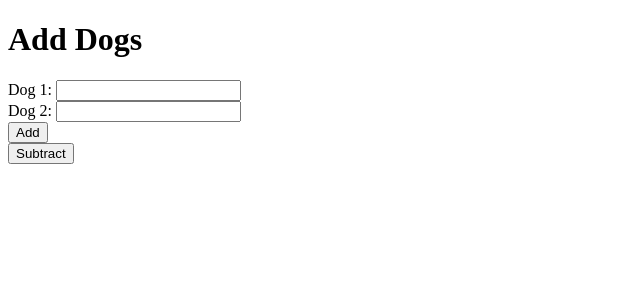
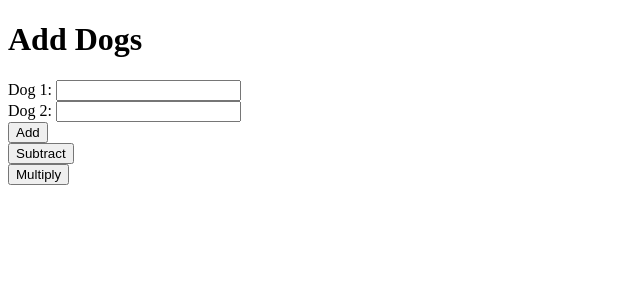
Before and after one commit to ultradestroyer9123/flask-server-test, a Flask app: page / in a window 1280 px wide. Shown: the top 300 px of the page, without its empty margins (0-640 px from the left). Run offline with Flask 2, Linux system fonts and the light colour scheme.

Commit message:
Added multiplication

```diff
--- a/app.py
+++ b/app.py
@@ -19,6 +19,12 @@ def subtract(num1, num2):
     answer = int(num1) - int(num2)
   )
 
+@app.route('/multiply/<num1>/<num2>')
+def multiply(num1, num2):
+  return jsonify(
+    answer = int(num1) * int(num2)
+  )
+
 
 if __name__ == "__main__":
   # app.run(host='192.168.1.79', threaded=True, debug=True)
--- a/static/site.js
+++ b/static/site.js
@@ -22,6 +22,16 @@ function subtractNumbers () {
   });
 }
 
+function multiplyNumbers () {
+  var dog1 = numberify($("#dog1").val())
+  var dog2 = numberify($("#dog2").val())
+
+  $.get('/multiply/' + dog1 + '/' + dog2, function( response ) {
+    console.log(response)
+    $("#answer").html('The answer is: ' + response.answer)
+  });
+}
+
 function numberify (num) {
   if(num == '') { num = 0 }
   num = parseInt(num)
--- a/templates/index.html
+++ b/templates/index.html
@@ -6,5 +6,6 @@
   <div>Dog 2: <input id="dog2" /></div>
   <div><button onclick="addNumbers()">Add</button></div>
   <div><button onclick="subtractNumbers()">Subtract</button></div>
+  <div><button onclick="multiplyNumbers()">Multiply</button></div>
   <div id="answer"></div>
 {% endblock %}
```
